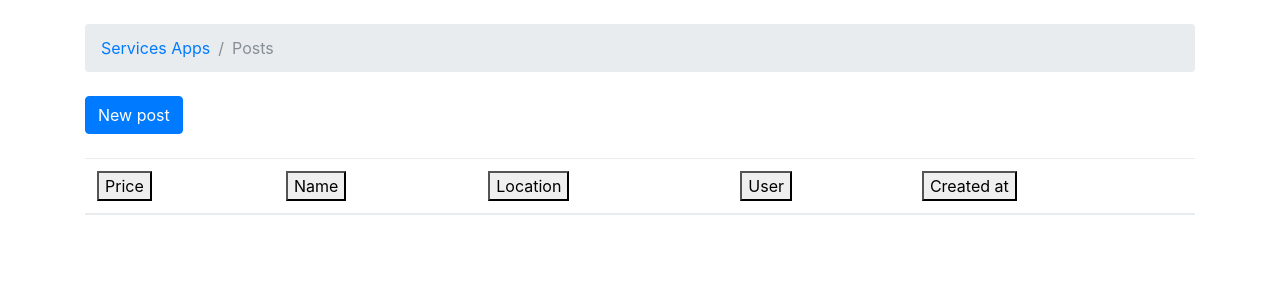
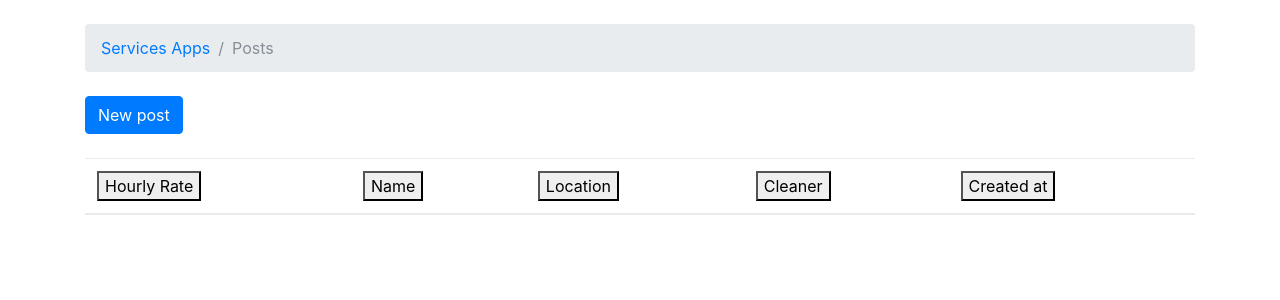
Before and after one commit to byronlin92/NwHacksApp2018, a Django app: page /posts/ in a window 1280 px wide. Shown: the part 56-356 px from the top of the page. Run offline with Django 3.2, Linux system fonts and the light colour scheme; data that the repository does not hold is empty; some libraries are stand-ins or nearby versions.

Commit message:
implemented post schedule for customers

```diff
--- a/app/views.py
+++ b/app/views.py
@@ -1,7 +1,10 @@
 from django.shortcuts import render, redirect, get_object_or_404
 from django.utils import timezone
 from .models import Post
-from .forms import NewPostForm
+from .forms import NewPostForm, PostScheduleForm
+from django.contrib import messages
+
+from django.contrib.auth.decorators import login_required
 
 def home(request):
     return render(request, 'home.html')
@@ -11,6 +14,7 @@ def posts(request):
     posts = Post.objects.all()
     return render(request, 'posts.html', {'posts':posts})
 
+@login_required
 def post_new(request):
     if request.method == 'POST':
         form = NewPostForm(request.POST)
@@ -45,3 +49,20 @@ def post_update(request, post_pk):
     else:
         form = NewPostForm()
     return render(request, 'post_update.html', {'post': post, 'form': form})
+
+
+def post_schedule(request, post_pk):
+    post = get_object_or_404(Post, pk=post_pk)
+    if request.method == 'POST':
+        form = PostScheduleForm(request.POST, instance=post)
+        if form.is_valid():
+
+            hour_count = form.cleaned_data['hour_count']
+            post.total_cost = hour_count * int(post.rate)
+            post.scheduled_by = request.user
+            post.save()
+            messages.info(request, 'You have successfully scheduled this service')
+            return redirect('posts')
+    else:
+        form = PostScheduleForm()
+    return render(request, 'post_schedule.html', {'post':post, 'form': form})
--- a/myproject/urls.py
+++ b/myproject/urls.py
@@ -27,7 +27,7 @@ urlpatterns = [
     url(r'^posts/new$', views.post_new, name='post_new'),
     url(r'^posts/(?P<post_pk>\d+)/$', views.post_detail, name='post_detail'),
     url(r'^posts/(?P<post_pk>\d+)/update$', views.post_update, name='post_update'),
-
+    url(r'^posts/(?P<post_pk>\d+)/schedule', views.post_schedule, name='post_schedule'),
 
     #ACCOUNTS
     url(r'^signup/$', account_views.signup, name='signup'),
--- a/templates/post_detail.html
+++ b/templates/post_detail.html
@@ -15,7 +15,7 @@
 
 
 <div class="mb-4">
-  <a href="" class="btn btn-primary">Schedule cleaner</a>
+  <a href="{% url 'post_schedule' post.pk %}" class="btn btn-primary">Schedule cleaner</a>
 </div>
 
 
--- a/templates/posts.html
+++ b/templates/posts.html
@@ -15,20 +15,20 @@
   <table class="table">
     <thead class="thead-inverse">
       <tr>
-        <th><button class="sort" data-sort="price">Price</button></th>
+        <th><button class="sort" data-sort="rate">Hourly Rate</button></th>
         <th><button class="sort" data-sort="name">Name</button></th>
         <th><button class="sort" data-sort="location">Location</button></th>
-        <th><button class="sort" data-sort="starter">User</button></th>
+        <th><button class="sort" data-sort="starter">Cleaner</button></th>
         <th><button class="sort" data-sort="created_at">Created at</button></th>
       </tr>
     </thead>
     <tbody class="list">
       {% for post in posts %}
         <tr>
-          <td class="price">{{ post.price }}</td>
+          <td class="rate">{{ post.rate }}</td>
           <td class="name"><a href="{% url 'post_detail' post.pk %}">{{ post.name }}</td>
           <td class="location">{{ post.location }}</td>
-          <td class="starter"><a href="{% url 'profile_detail' user.profile.pk %}">{{user.username}}</td>
+          <td class="starter"><a href="{% url 'profile_detail' post.created_by.profile.pk %}">{{post.created_by.username}}</td>
           <td class="created_at">{{ post.created_at }}</td>
         </tr>
       {% endfor %}
```
Also changed, not shown: app/forms.py (+9 -1 lines), app/models.py (+6 -2 lines), templates/post_schedule.html (added, +14 -0 lines), accounts/migrations/__init__.py (deleted).
